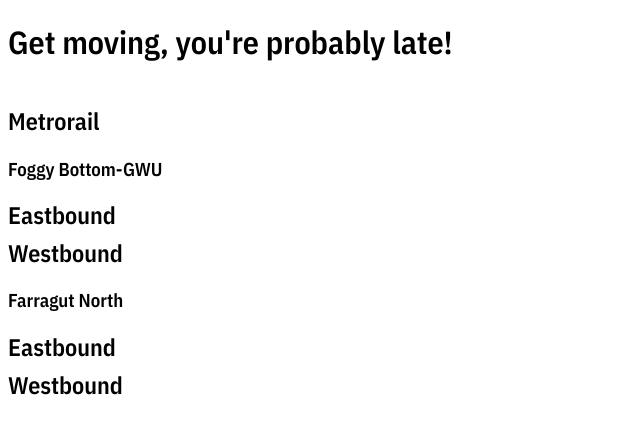
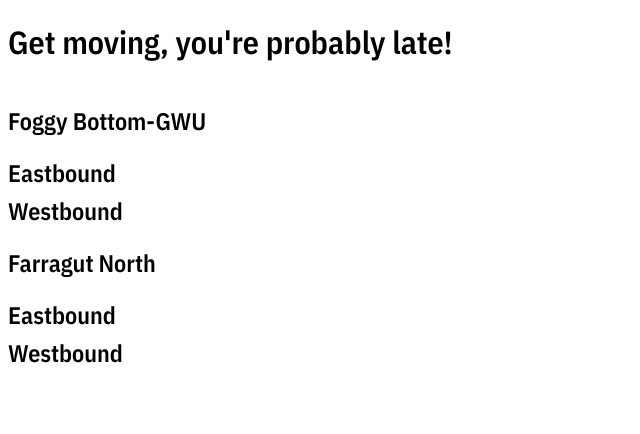
Before and after one commit to iamdanzhao/iamdanzhao.github.io, a Jekyll site: the page trains/index.html, which Jekyll copies as it is, in a window 1280 px wide. Shown: the top 434 px of the page, without its empty margins (0-640 px from the left). Built offline with Jekyll 4.4.1, drawn with Linux system fonts in a browser that asks for light colours; nearby versions of some CDN libraries.

Commit message:
trains update

```diff
--- a/trains/index.html
+++ b/trains/index.html
@@ -2,7 +2,7 @@
 <html>
 <head>
     <title>TransitScreen</title>
-    <script src="http://ajax.googleapis.com/ajax/libs/jquery/1.9.0/jquery.min.js"></script>
+    <script src="https://ajax.googleapis.com/ajax/libs/jquery/1.9.0/jquery.min.js"></script>
     <link rel="preconnect" href="https://fonts.googleapis.com">
     <link rel="preconnect" href="https://fonts.gstatic.com" crossorigin>
     <link href="https://fonts.googleapis.com/css2?family=IBM+Plex+Sans+Condensed:wght@200;400;600&display=swap" rel="stylesheet">
@@ -78,15 +78,14 @@
     <h1>Get moving, you're probably late!</h1>
     <div class="row">
         <div class="column" id="container-metrorail">
-            <h2>Metrorail</h2>
-            <h3>Foggy Bottom-GWU</h3>
+            <h2>Foggy Bottom-GWU</h2>
             <h4>Eastbound</h4>
             <div class="train-node-wrapper" id="foggy-eastbound">
             </div>
             <h4>Westbound</h4>
             <div class="train-node-wrapper" id="foggy-westbound">
             </div>
-            <h3>Farragut North</h3>
+            <h2>Farragut North</h2>
             <h4>Eastbound</h4>
             <div class="train-node-wrapper" id="farragut-eastbound">
             </div>
```
Also changed, not shown: other parts of trains/index.html (+2 -2 lines).
